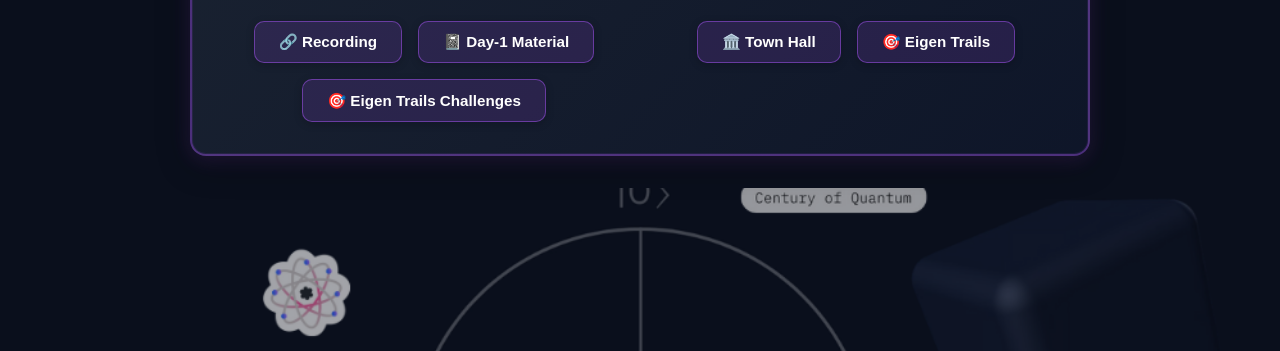
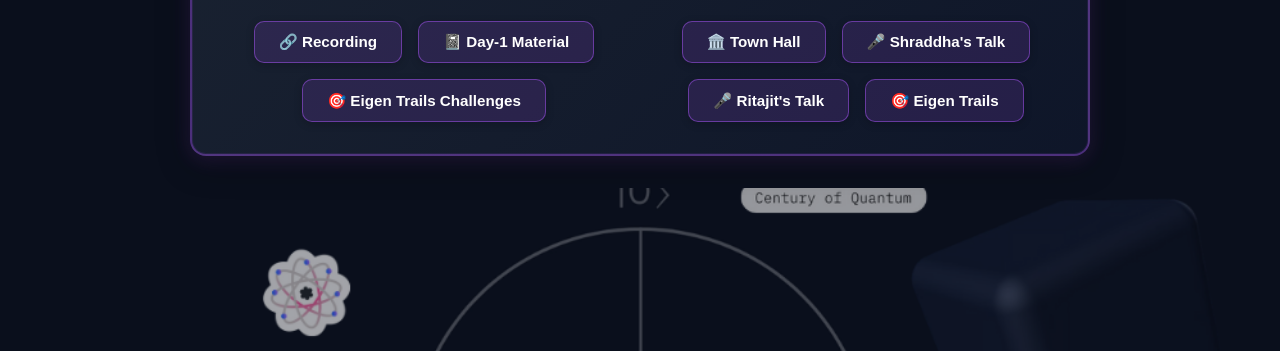
Before and after one commit to iisc-qiskit-fallfest2025/qff2025, a plain HTML site: page index.html in a window 1280 px wide. Shown: the part 248-599 px from the top of the page. Drawn offline with Linux system fonts and the light colour scheme.

Commit message:
Add Day-2 talk links (Shraddha's and Ritajit's talks)

```diff
--- a/index.html
+++ b/index.html
@@ -73,6 +73,12 @@
                         <div class="day-links-buttons">
                             <a href="https://teams.microsoft.com/l/meetup-join/19%3ameeting_MDUwYTRhOTEtYmE0Yi00YTQ3LWExNmEtYjA1ZmE2ODAzZWE5%40thread.v2/0?context=%7b%22Tid%22%3a%226f15cd97-f6a7-41e3-b2c5-ad4193976476%22%2c%22Oid%22%3a%22ac50054b-f0ef-4006-a7b4-1735278cd969%22%7d" target="_blank" class="day-link-btn">
                                 🏛️ Town Hall
+                            </a>
+                            <a href="https://indianinstituteofscience-my.sharepoint.com/:v:/g/personal/debarthipal_iisc_ac_in/ER5zsJZvqBdBgo5GVKJtjdUBeAcMXhXJWzB2J3Yg4Z7Y6w?nav=eyJyZWZlcnJhbEluZm8iOnsicmVmZXJyYWxBcHAiOiJTdHJlYW1XZWJBcHAiLCJyZWZlcnJhbFZpZXciOiJTaGFyZURpYWxvZy1MaW5rIiwicmVmZXJyYWxBcHBQbGF0Zm9ybSI6IldlYiIsInJlZmVycmFsTW9kZSI6InZpZXcifX0%3D&e=fKebAD" target="_blank" class="day-link-btn">
+                                🎤 Shraddha's Talk
+                            </a>
+                            <a href="https://indianinstituteofscience-my.sharepoint.com/:v:/g/personal/debarthipal_iisc_ac_in/EYzMXcSleiFNvJcKVS8JL7IBTbECDvotpD270C96lBgqPg?nav=eyJyZWZlcnJhbEluZm8iOnsicmVmZXJyYWxBcHAiOiJTdHJlYW1XZWJBcHAiLCJyZWZlcnJhbFZpZXciOiJTaGFyZURpYWxvZy1MaW5rIiwicmVmZXJyYWxBcHBQbGF0Zm9ybSI6IldlYiIsInJlZmVycmFsTW9kZSI6InZpZXcifX0%3D&e=pkpqmp" target="_blank" class="day-link-btn">
+                                🎤 Ritajit's Talk
                             </a>
                             <a href="challenge.html" class="day-link-btn">
                                 🎯 Eigen Trails
```
